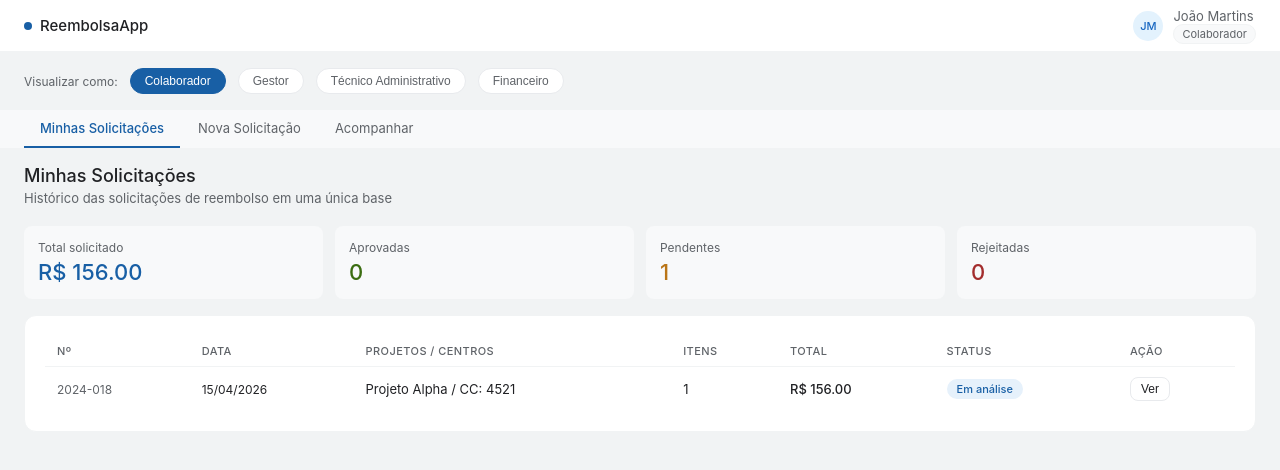
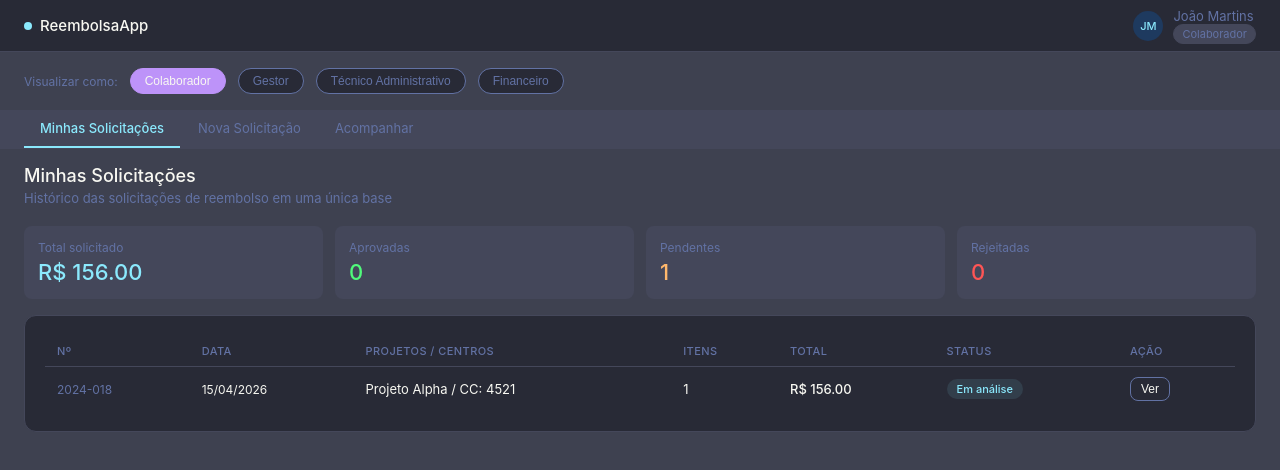
Before and after one commit to Tr3dade/Case_elo, a React (Vite) app: page / in a window 1280 px wide. Shown: the top 470 px of the page. Built offline with nearby package versions, Linux system fonts and the light colour scheme.

Commit message:
add: tailwind in front

```diff
--- a/package.json
+++ b/package.json
@@ -14,14 +14,18 @@
     "react-dom": "^18.2.0"
   },
   "devDependencies": {
+    "@tailwindcss/postcss": "^4.2.4",
     "@types/react": "^18.2.43",
     "@types/react-dom": "^18.2.17",
     "@typescript-eslint/eslint-plugin": "^6.14.0",
     "@typescript-eslint/parser": "^6.14.0",
     "@vitejs/plugin-react": "^4.2.1",
+    "autoprefixer": "^10.5.0",
     "eslint": "^8.55.0",
     "eslint-plugin-react-hooks": "^4.6.2",
     "eslint-plugin-react-refresh": "^0.4.26",
+    "postcss": "^8.5.10",
+    "tailwindcss": "^4.2.4",
     "typescript": "^5.2.2",
     "vite": "^5.0.8"
   }
--- a/src/components/pages/FinanceiroPages.tsx
+++ b/src/components/pages/FinanceiroPages.tsx
@@ -45,7 +45,7 @@ const FinanceiroPages: React.FC<FinanceiroPagesProps> = ({ tab }) => {
                     <div style={{ fontSize: '11px', color: 'var(--color-text-secondary)' }}>joao.martins@empresa.com</div>
                   </td>
                   <td>Ana Lima</td>
-                  <td style={{ fontWeight: '500', color: '#185FA5' }}>R$ 156,00</td>
+                  <td style={{ fontWeight: '500', color: 'var(--color-accent-cyan)' }}>R$ 156,00</td>
                   <td style={{ fontSize: '12px', color: 'var(--color-text-secondary)' }}>16/04/2026</td>
                   <td>
                     <div style={{ display: 'flex', gap: '6px' }}>
--- a/src/index.css
+++ b/src/index.css
@@ -3,21 +3,41 @@
     'Ubuntu', 'Cantarell', 'Fira Sans', 'Droid Sans', 'Helvetica Neue',
     sans-serif;
 
-  --color-background-primary: #ffffff;
-  --color-background-secondary: #f8f9fa;
-  --color-background-tertiary: #f1f3f4;
-  --color-background-info: #e3f2fd;
-  --color-background-warning: #fff3e0;
-  --color-background-danger: #ffebee;
+  /* Dracula Theme Colors */
+  /* Backgrounds */
+  --color-background-primary: #282A36;
+  --color-background-secondary: #44475A;
+  --color-background-tertiary: #3E4150;
 
-  --color-text-primary: #202124;
-  --color-text-secondary: #5f6368;
-  --color-text-info: #1565c0;
-  --color-text-warning: #ef6c00;
+  /* Text */
+  --color-text-primary: #F8F8F2;
+  --color-text-secondary: #6272A4;
 
-  --color-border-primary: #dadce0;
-  --color-border-secondary: #e8eaed;
-  --color-border-tertiary: #f1f3f4;
+  /* State Backgrounds */
+  --color-background-info: #1E3A5F;
+  --color-background-warning: #3D3318;
+  --color-background-danger: #3D1F1F;
+  --color-background-success: #1F3A1F;
+
+  /* Text for States */
+  --color-text-info: #8BE9FD;
+  --color-text-warning: #FFB86C;
+  --color-text-success: #50FA7B;
+  --color-text-danger: #FF5555;
+
+  /* Borders */
+  --color-border-primary: #44475A;
+  --color-border-secondary: #6272A4;
+  --color-border-tertiary: #44475A;
+
+  /* Dracula Accent Colors */
+  --color-accent-purple: #BD93F9;
+  --color-accent-cyan: #8BE9FD;
+  --color-accent-green: #50FA7B;
+  --color-accent-orange: #FFB86C;
+  --color-accent-red: #FF5555;
+  --color-accent-pink: #FF79C6;
+  --color-accent-yellow: #F1FA8C;
 
   --border-radius-sm: 4px;
   --border-radius-md: 8px;
--- a/src/styles/App.css
+++ b/src/styles/App.css
@@ -21,7 +21,7 @@
   width: 8px;
   height: 8px;
   border-radius: 50%;
-  background: #185FA5;
+  background: var(--color-accent-cyan);
 }
 
 .topbar-user {
@@ -80,9 +80,14 @@
 }
 
 .nav-tab.active {
-  color: #185FA5;
-  border-bottom-color: #185FA5;
+  color: var(--color-accent-cyan);
+  border-bottom-color: var(--color-accent-cyan);
   font-weight: 500;
+}
+
+.nav-tab:focus {
+  outline: 2px solid var(--color-accent-purple);
+  outline-offset: -2px;
 }
 
 .role-selector {
@@ -109,9 +114,14 @@
 }
 
 .role-btn.active {
-  background: #185FA5;
-  color: #fff;
-  border-color: #185FA5;
+  background: var(--color-accent-purple);
+  color: var(--color-text-primary);
+  border-color: var(--color-accent-purple);
+}
+
+.role-btn:hover {
+  background: var(--color-background-secondary);
+  border-color: var(--color-accent-purple);
 }
 
 .content {
--- a/src/styles/Components.css
+++ b/src/styles/Components.css
@@ -52,19 +52,19 @@
 }
 
 .stat-val.blue {
-  color: #185FA5;
+  color: var(--color-accent-cyan);
 }
 
 .stat-val.amber {
-  color: #BA7517;
+  color: var(--color-accent-orange);
 }
 
 .stat-val.green {
-  color: #3B6D11;
+  color: var(--color-accent-green);
 }
 
 .stat-val.red {
-  color: #A32D2D;
+  color: var(--color-accent-red);
 }
 
 .table-wrap {
@@ -114,33 +114,33 @@ tr:hover td {
 }
 
 .badge-pending {
-  background: #FAEEDA;
-  color: #854F0B;
+  background: rgba(241, 250, 140, 0.1);
+  color: var(--color-accent-yellow);
 }
 
 .badge-review {
-  background: #E6F1FB;
-  color: #185FA5;
+  background: rgba(139, 233, 253, 0.1);
+  color: var(--color-accent-cyan);
 }
 
 .badge-approved {
-  background: #EAF3DE;
-  color: #3B6D11;
+  background: rgba(80, 250, 123, 0.1);
+  color: var(--color-accent-green);
 }
 
 .badge-rejected {
-  background: #FCEBEB;
-  color: #A32D2D;
+  background: rgba(255, 85, 85, 0.1);
+  color: var(--color-accent-red);
 }
 
 .badge-partial {
-  background: #EEEDFE;
-  color: #534AB7;
+  background: rgba(189, 147, 249, 0.1);
+  color: var(--color-accent-purple);
 }
 
 .badge-paid {
-  background: #E1F5EE;
-  color: #0F6E56;
+  background: rgba(80, 250, 123, 0.1);
+  color: var(--color-accent-green);
 }
 
 .btn {
@@ -159,14 +159,20 @@ tr:hover td {
 }
 
 .btn-primary {
-  background: #185FA5;
-  color: #fff;
-  border-color: #185FA5;
+  background: var(--color-accent-purple);
+  color: var(--color-text-primary);
+  border-color: var(--color-accent-purple);
 }
 
 .btn-primary:hover {
-  background: #0C447C;
-  border-color: #0C447C;
+  background: var(--color-accent-cyan);
+  border-color: var(--color-accent-cyan);
+  color: var(--color-background-primary);
+}
+
+.btn-primary:focus {
+  outline: 2px solid var(--color-accent-purple);
+  outline-offset: 2px;
 }
 
 .btn-sm {
@@ -175,23 +181,27 @@ tr:hover td {
 }
 
 .btn-danger {
-  background: #FCEBEB;
-  color: #A32D2D;
-  border-color: #F7C1C1;
+  background: rgba(255, 85, 85, 0.1);
+  color: var(--color-accent-red);
+  border-color: var(--color-accent-red);
 }
 
 .btn-danger:hover {
-  background: #F7C1C1;
+  background: var(--color-accent-red);
+  color: var(--color-text-primary);
+  border-color: var(--color-accent-red);
 }
 
 .btn-success {
-  background: #EAF3DE;
-  color: #3B6D11;
-  border-color: #C0DD97;
+  background: rgba(80, 250, 123, 0.1);
+  color: var(--color-accent-green);
+  border-color: var(--color-accent-green);
 }
 
 .btn-success:hover {
-  background: #C0DD97;
+  background: var(--color-accent-green);
+  color: var(--color-background-primary);
+  border-color: var(--color-accent-green);
 }
 
 .form-row {
@@ -229,7 +239,8 @@ input, select, textarea {
 
 input:focus, select:focus, textarea:focus {
   outline: none;
-  border-color: #185FA5;
+  border-color: var(--color-accent-cyan);
+  box-shadow: 0 0 0 3px rgba(139, 233, 253, 0.1);
 }
 
 .expense-row {
@@ -302,15 +313,15 @@ input:focus, select:focus, textarea:focus {
 }
 
 .tl-dot.done {
-  background: #3B6D11;
+  background: var(--color-accent-green);
 }
 
 .tl-dot.active {
-  background: #185FA5;
+  background: var(--color-accent-cyan);
 }
 
 .tl-dot.warn {
-  background: #BA7517;
+  background: var(--color-accent-orange);
 }
 
 .tl-time {
```
Also changed, not shown: 3 other files (tests, documents, lock files or other folders).
